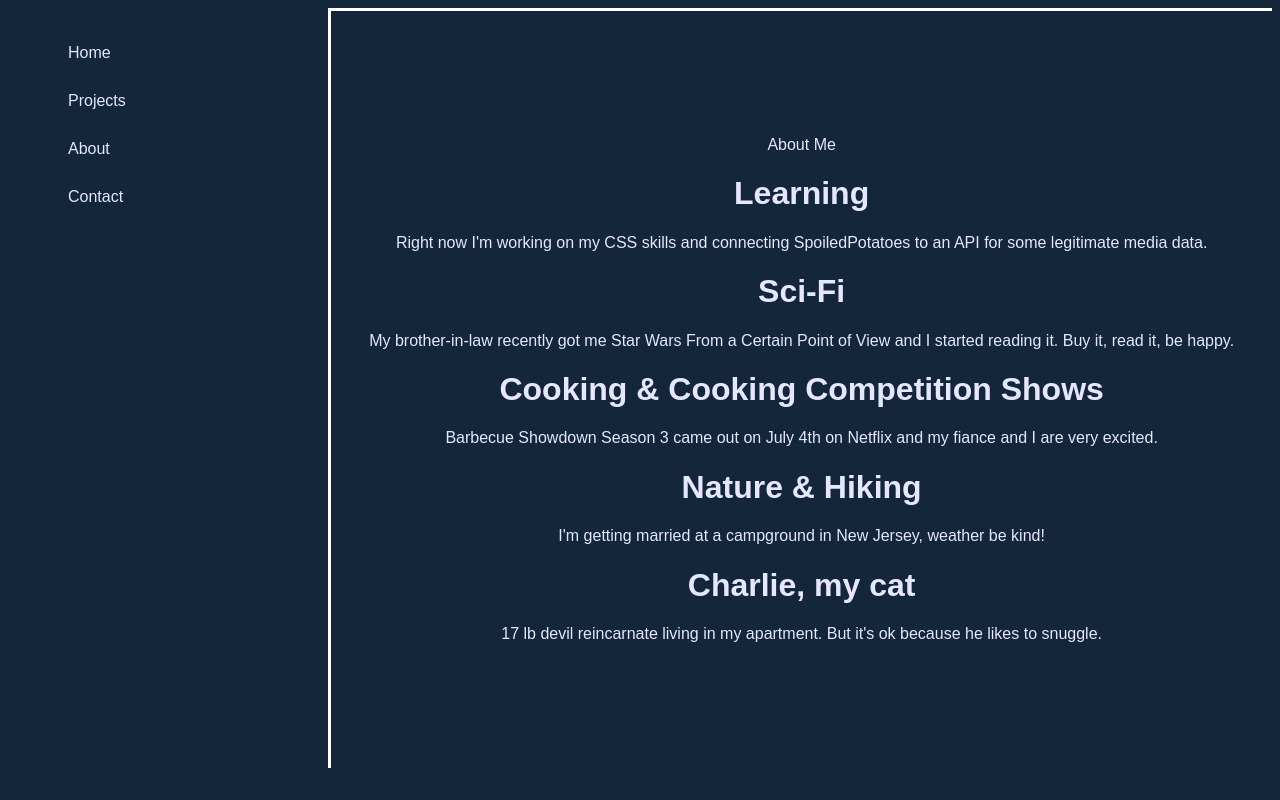
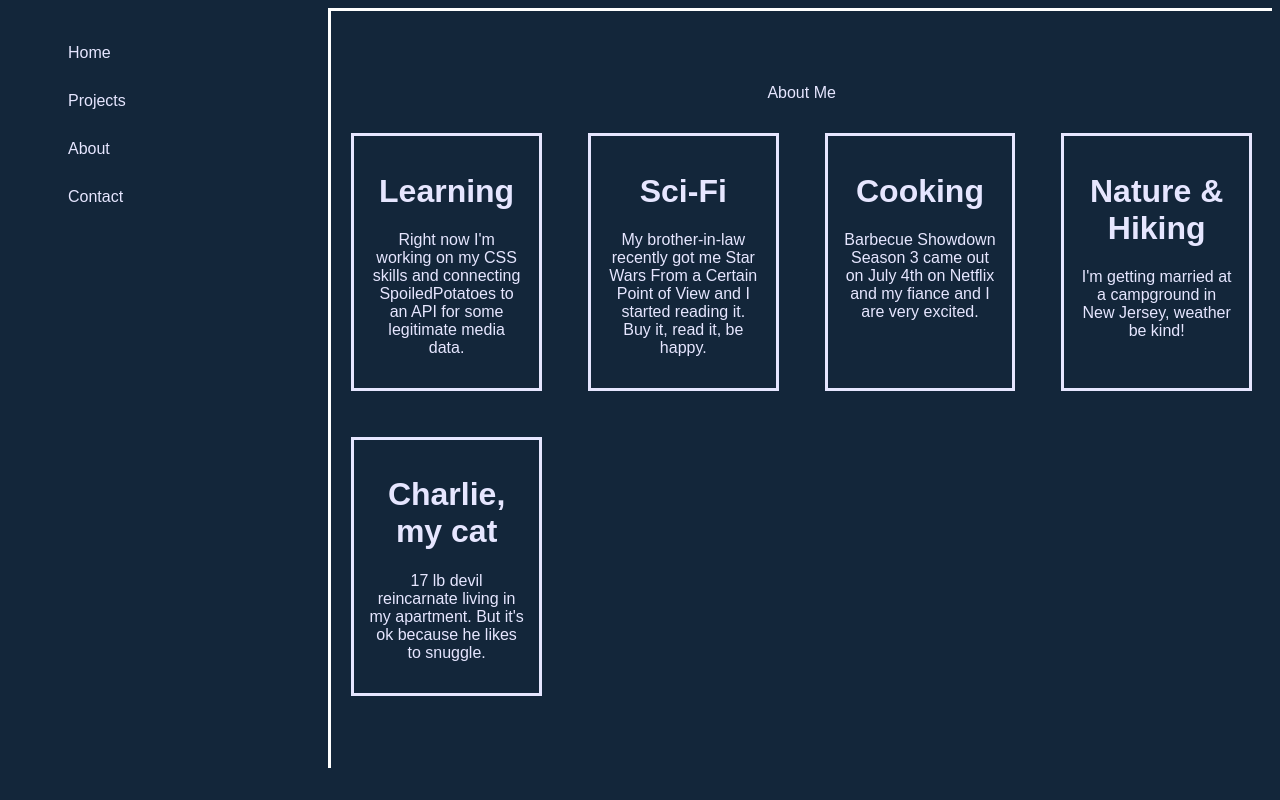
Before and after one commit to clozzi/portfolio, a React (Vite) app: page /about in a window 1280 px wide. Built offline with nearby package versions, Linux system fonts and the light colour scheme.

Commit message:
some about css

```diff
--- a/src/index.css
+++ b/src/index.css
@@ -25,7 +25,8 @@ a:visited {
 a:hover {
   text-decoration: none;
   background: #e6e6ff;
-  color: #13263a;padding: 15px;
+  color: #13263a;
+  padding: 15px;
 }
 
 .main {
@@ -84,3 +85,21 @@ a:hover {
   padding: 5px;
   width: 75%;
 }
+
+.interests-container {
+  /* border: solid; */
+  display: grid;
+  gap: 1em;
+  grid-template-columns: repeat(auto-fit, minmax(200px, 1fr));
+  grid-auto-rows: minmax(100px, auto);
+}
+
+.interest {
+  border: solid;
+  padding: 15px;
+  margin: 15px;
+}
+
+.interest a:hover {
+  padding: 0;
+}
--- a/src/routes/about.jsx
+++ b/src/routes/about.jsx
@@ -15,7 +15,7 @@ function About() {
                     <p>My brother-in-law recently got me <a target="_blank" rel="noopener noreferrer" href="https://starwars.fandom.com/wiki/From_a_Certain_Point_of_View">Star Wars From a Certain Point of View</a> and I started reading it. Buy it, read it, be happy.</p>
                 </div>
                 <div className="interest">
-                    <h1>Cooking & Cooking Competition Shows</h1>
+                    <h1>Cooking</h1>
                     <p>Barbecue Showdown Season 3 came out on July 4th on Netflix and my fiance and I are very excited.</p>
                 </div>
                 <div className="interest">
```
